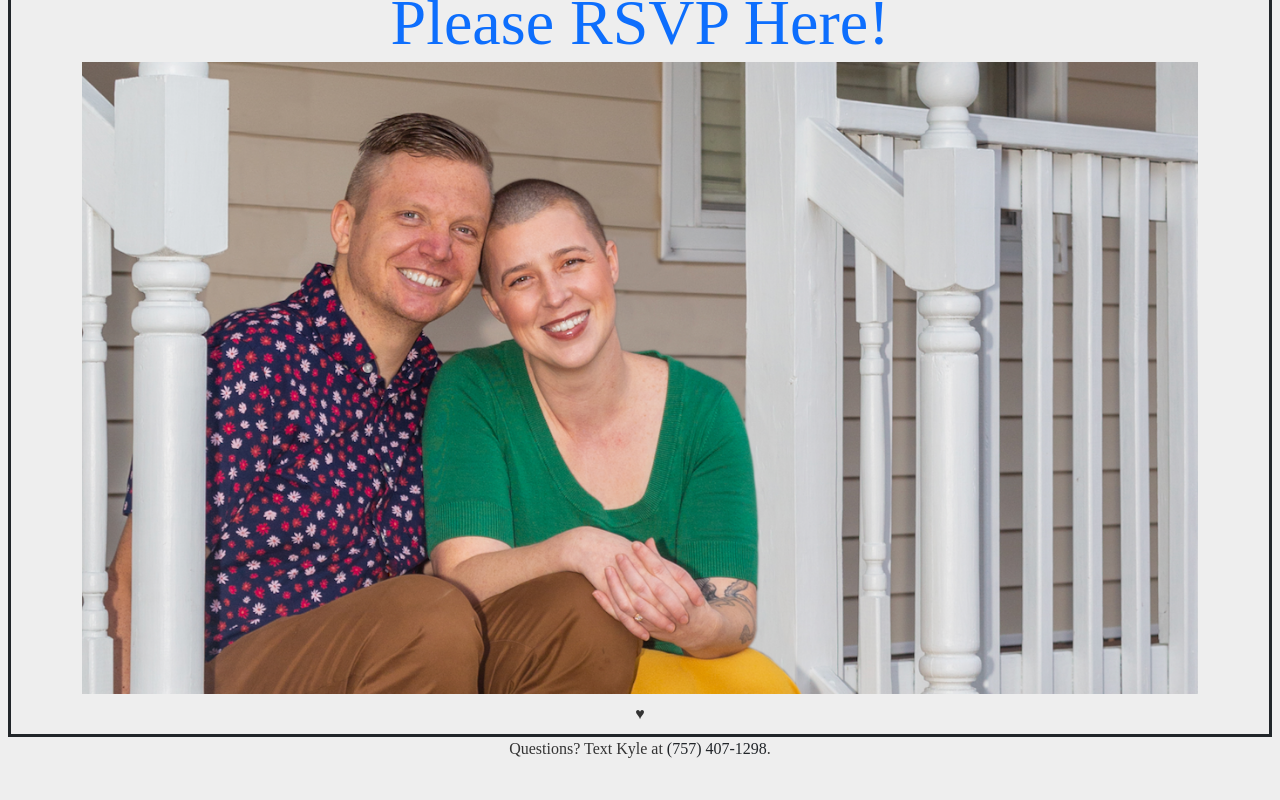
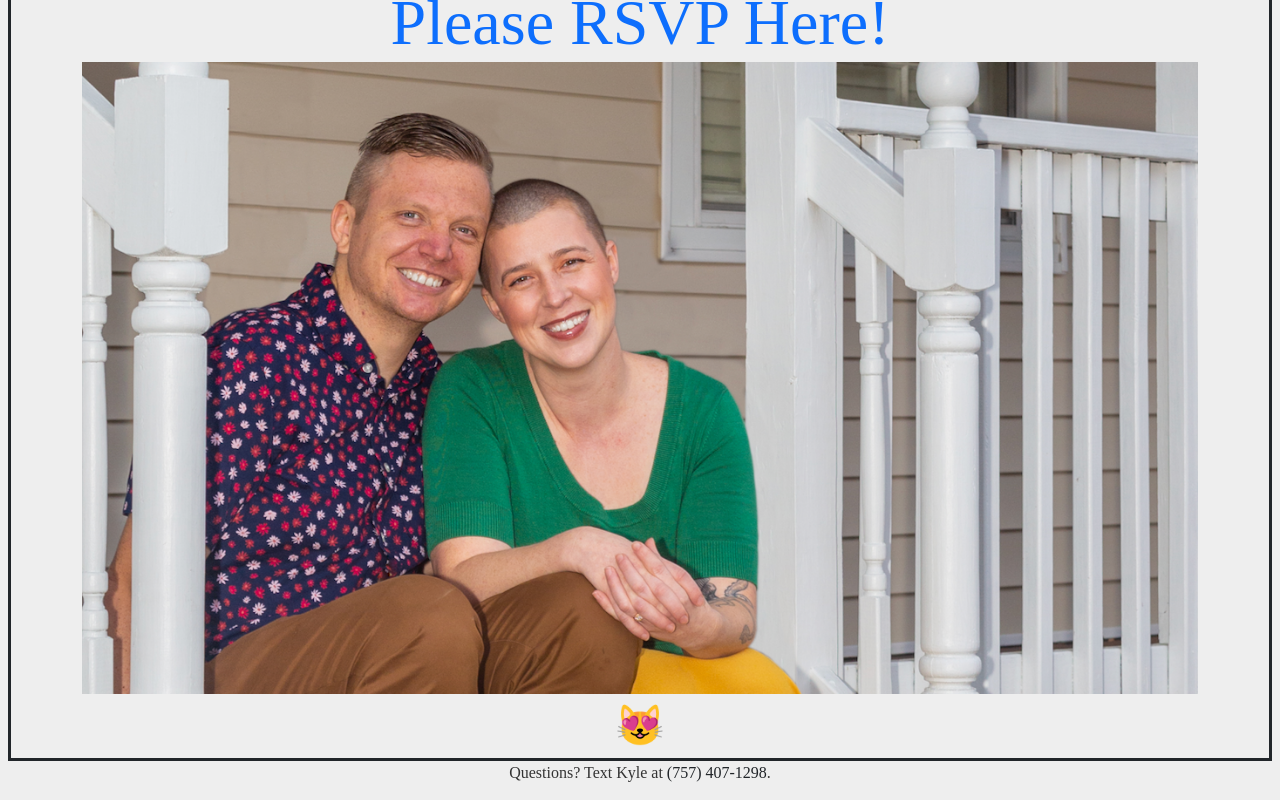
Before and after one commit to kalmas/rosyandkyle-com, a Svelte app: page / in a window 1280 px wide. Shown: the part 344-1144 px from the top of the page. Before the commit the page ends 1120 px from the top, so only its background shows below. Built offline with nearby package versions, Linux system fonts and the light colour scheme; a web font is replaced by a local one.

Commit message:
random emojis

```diff
--- a/src/App.svelte
+++ b/src/App.svelte
@@ -8,6 +8,30 @@
 
     let url: string = "";
     let sessionId: string = uuidv4();
+
+    let emoji: string = "💜";
+    let emojis = [
+        "😍",
+        "🥳",
+        "🔥",
+        "❤️‍🔥",
+        "💯",
+        "🎉",
+        "🍾",
+        "🦝",
+        "🐊",
+        "😻",
+        "🫀",
+        "🏩",
+        "💜",
+    ];
+
+    const randomizeEmoji = () => {
+        emoji = emojis[Math.floor(Math.random() * emojis.length)];
+        setTimeout(randomizeEmoji, 5000)
+    };
+
+    randomizeEmoji();
 </script>
 
 <Router {url}>
@@ -16,10 +40,12 @@
         <Route path="rsvp"><RSVP {sessionId} /></Route>
         <Route path="/event"><Event /></Route>
         <Route path="/"><Home /></Route>
-        <div class="text-center mb-2">♥︎</div>
+        <div class="text-center mb-2 display-6">{emoji}</div>
     </main>
     <div id="footer">
-        Questions? Text Kyle at <a href="tel:757-407-1298" class="link-dark">(757) 407-1298</a>.
+        Questions? Text Kyle at <a href="tel:757-407-1298" class="link-dark"
+            >(757) 407-1298</a
+        >.
     </div>
 </Router>
 
--- a/src/routes/RSVP.svelte
+++ b/src/routes/RSVP.svelte
@@ -1,5 +1,4 @@
 <script lang="ts">
-    import { Link } from "svelte-routing";
     import { v4 as uuidv4 } from "uuid";
 
     export let sessionId: string;
```
